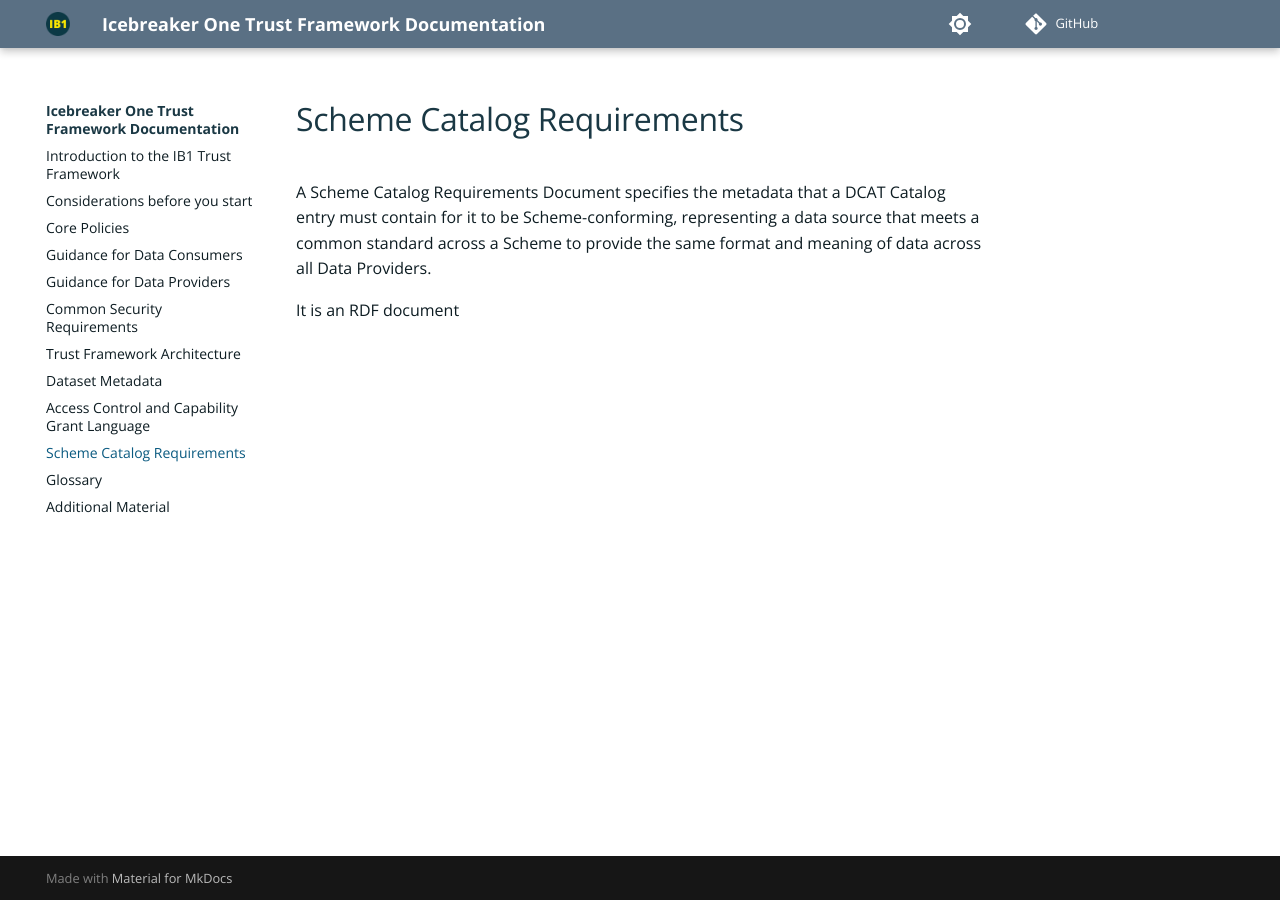
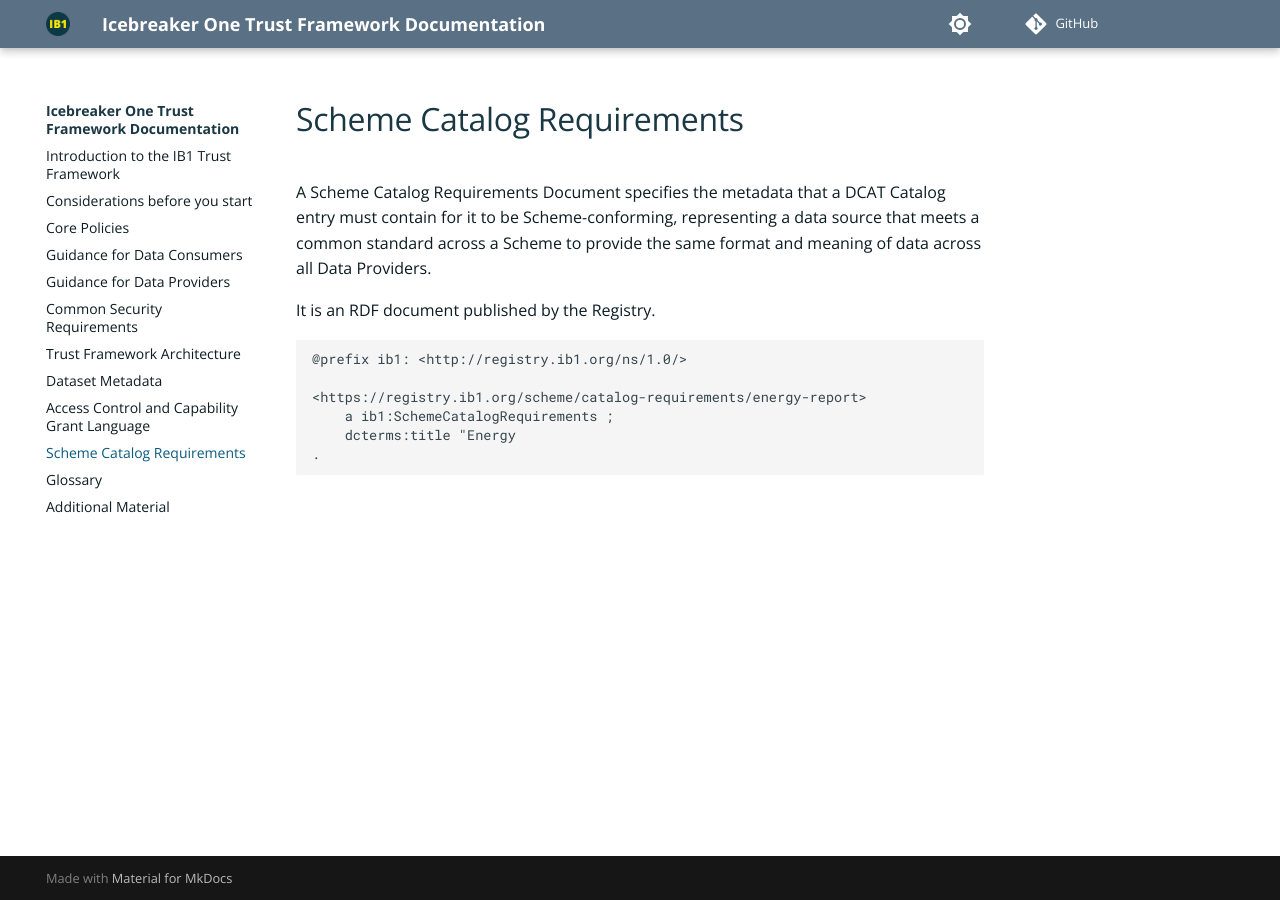
Before and after one commit to icebreakerone/ib1-technical-docs, an MkDocs documentation site: the page built from docs/scheme_catalog_requirements.md, in a window 1280 px wide. Built offline with MkDocs 1.6.1 and Material for MkDocs 9.7.7, drawn with Linux system fonts in a browser that asks for light colours; plug-ins that fetch from the network failed and are left out; comment, search, counter and statistics services are not loaded; the version menu is left out.

Commit message:
docs/scheme_catalog_requirements.md updated from https://stackedit.net/

````diff
--- a/docs/scheme_catalog_requirements.md
+++ b/docs/scheme_catalog_requirements.md
@@ -3,9 +3,18 @@
 
 A Scheme Catalog Requirements Document specifies the metadata that a DCAT Catalog entry must contain for it to be Scheme-conforming, representing a data source that meets a common standard across a Scheme to provide the same format and meaning of data across all Data Providers.
 
-It is an RDF document
+It is an RDF document published by the Registry.
+
+```
+@prefix ib1: <http://registry.ib1.org/ns/1.0/>
+
+<https://registry.ib1.org/scheme/catalog-requirements/energy-report>
+	a ib1:SchemeCatalogRequirements ;
+	dcterms:title "Energy
+.
+```
 
 
 <!--stackedit_data:
-eyJoaXN0b3J5IjpbMTQ4MzcwMTUxLDEyNjg4MzY3MDhdfQ==
+eyJoaXN0b3J5IjpbMTk2MzEyNDkyOSwxMjY4ODM2NzA4XX0=
 -->
````
